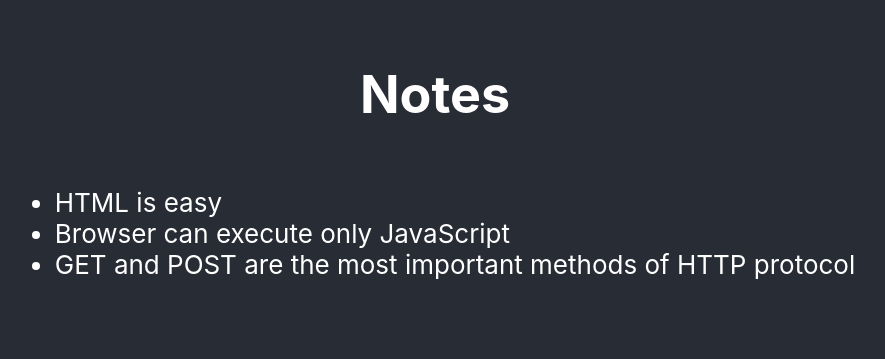
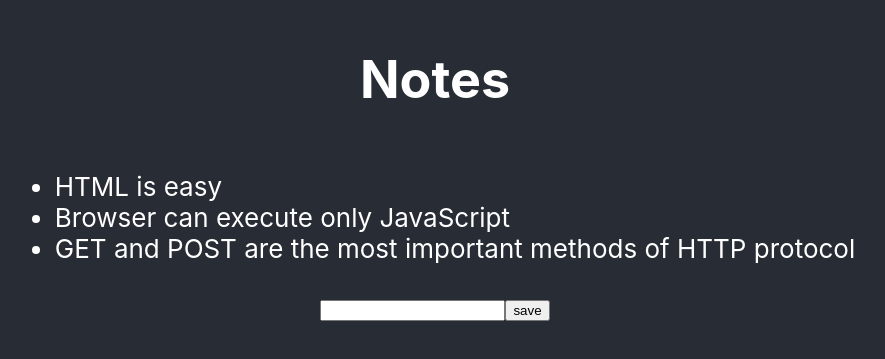
Before and after one commit to josenaldo/full-stack-open-2022, a React (Create React App) app in the folder part2/notes/: page / in a window 1280 px wide. Shown: the part 233-592 px from the top of the page, without its empty margins (205-1090 px from the left). Built offline with nearby package versions, Linux system fonts and the light colour scheme; the HTML template or start-up script is replaced by a standard one.

Commit message:
:sparkles: feat(part2notes): Adição de evento de adição de nota

```diff
--- a/part2/notes/src/App.js
+++ b/part2/notes/src/App.js
@@ -1,7 +1,15 @@
+import { useState } from 'react'
+import Note from './components/Note'
 import './App.css'
-import Note from './components/Note'
 
-const App = ({ notes }) => {
+const App = (props) => {
+    const [notes, setNotes] = useState(props.notes)
+
+    const addNote = (event) => {
+        event.preventDefault()
+        console.log('button clicked', event.target)
+    }
+
     return (
         <div className="App">
             <h1>Notes</h1>
@@ -10,6 +18,10 @@
                     <Note key={note.id} note={note} />
                 ))}
             </ul>
+            <form onSubmit={addNote}>
+                <input />
+                <button type="submit">save</button>
+            </form>
         </div>
     )
 }
```
